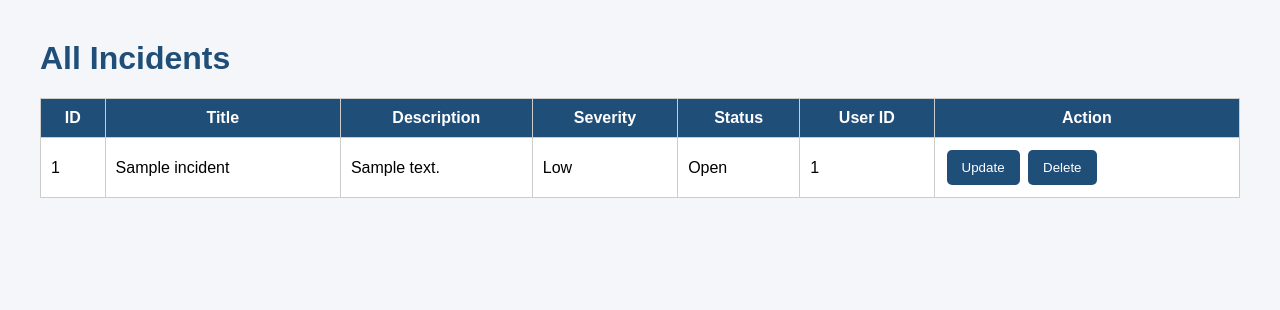
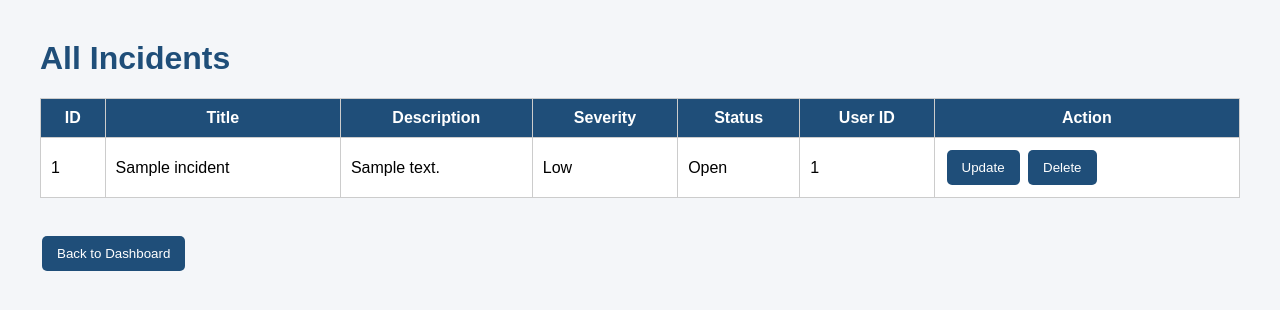
Before and after one commit to bhuwankhadka99/Cybersecurity-Incident-Reporting-System, a Flask app: page /incidents-page in a window 1280 px wide. Shown: the top 310 px of the page. Run offline with Flask 3, Linux system fonts and the light colour scheme; tables that the repository leaves empty hold one stand-in row (values such as "Sample post").

Commit message:
Add navigation buttons between pages

```diff
--- a/templates/create_incident.html
+++ b/templates/create_incident.html
@@ -38,5 +38,11 @@
 
 <script src="{{ url_for('static', filename='js/incident.js') }}"></script>
 
+<br>
+
+<button onclick="window.location.href='/dashboard'">
+    Back to Dashboard
+</button>
+
 </body>
 </html>
--- a/templates/dashboard.html
+++ b/templates/dashboard.html
@@ -26,5 +26,11 @@
         View Incidents
     </button>
 
+<br><br>
+
+<button onclick="window.location.href='/login-page'">
+    Logout
+</button>
+
 </body>
 </html>
--- a/templates/incidents.html
+++ b/templates/incidents.html
@@ -28,5 +28,11 @@
 
 <script src="{{ url_for('static', filename='js/incidents.js') }}"></script>
 
+<br><br>
+
+<button onclick="window.location.href='/dashboard'">
+    Back to Dashboard
+</button>
+
 </body>
 </html>
```
